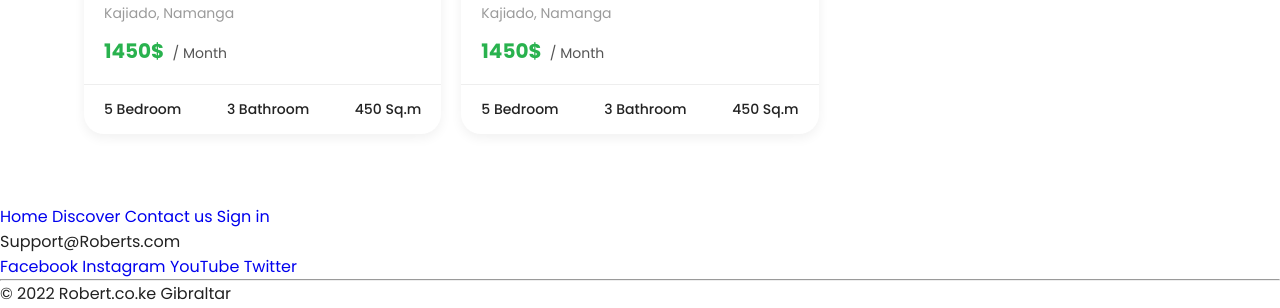
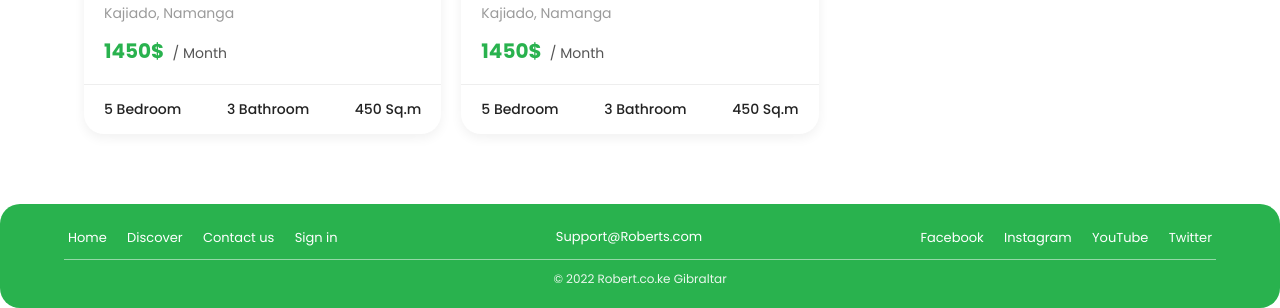
Before and after one commit to tmrtcha/Midterm_Tchabashvili-Tamari, a plain HTML site: page index.html in a window 1280 px wide. Shown: the part 1445-1753 px from the top of the page. Drawn offline with Linux system fonts and the light colour scheme.

Commit message:
footer css

```diff
--- a/src/css/style.css
+++ b/src/css/style.css
@@ -835,3 +835,43 @@ body {
   font-size: 14px;
   font-weight: 500;
 }
+/* --- FOOTER --- */
+.footer {
+  background: #29b24e;
+  color: #fff;
+  padding: 20px 0;
+  border-radius: 20px;
+  text-align: center;
+}
+
+.footer-top {
+  display: flex;
+  justify-content: space-between;
+  align-items: center;
+  flex-wrap: wrap;
+  max-width: 1200px;
+  margin: 0 auto 10px;
+  padding: 0 20px;
+}
+
+.footer-nav a,
+.footer-social a,
+footer p {
+  color: #fff;
+  text-decoration: none;
+  margin: 0 8px;
+  font-size: 13px;
+}
+
+.footer hr {
+  border: none;
+  height: 1px;
+  background: rgba(255, 255, 255, 0.5);
+  margin: 10px auto;
+  width: 90%;
+}
+
+.footer-copy {
+  font-size: 12px;
+  opacity: 0.9;
+}
```
